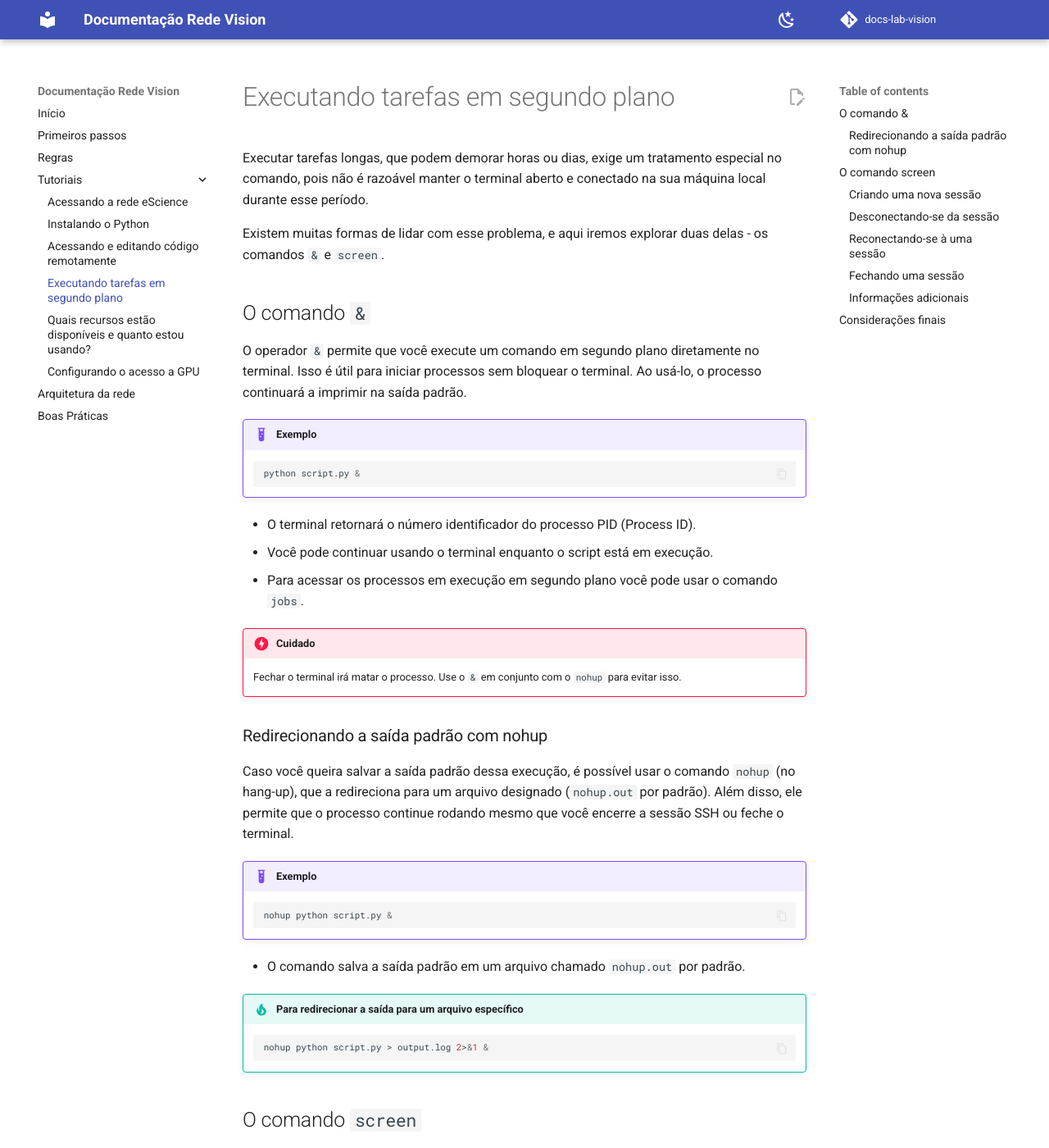
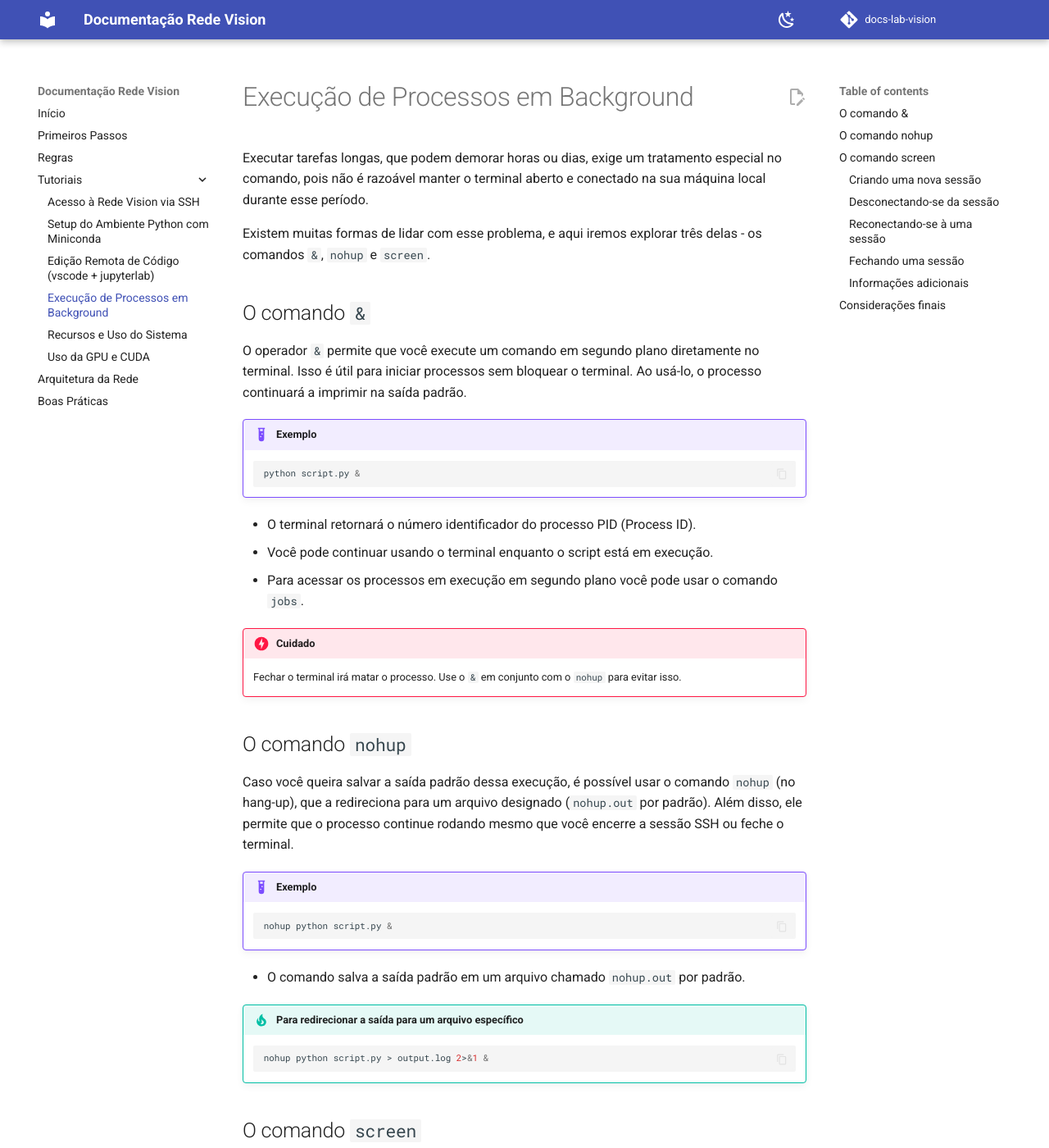
Before and after one commit to arturandre/docs-lab-vision, an MkDocs documentation site: the page built from docs/tutorials/running-jobs.md, in a window 1280 px wide and 1400 px high. Shown: the whole window at 82% size. Built offline with MkDocs 1.6.1 and Material for MkDocs 9.7.7, drawn with Linux system fonts in a browser that asks for light colours; comment, search, counter and statistics services are not loaded.

Commit message:
more descriptive, concise titles

```diff
--- a/docs/tutorials/running-jobs.md
+++ b/docs/tutorials/running-jobs.md
@@ -1,8 +1,8 @@
-# Executando tarefas em segundo plano
+# Execução de Processos em Background
 
 Executar tarefas longas, que podem demorar horas ou dias, exige um tratamento especial no comando, pois não é razoável manter o terminal aberto e conectado na sua máquina local durante esse período.
 
-Existem muitas formas de lidar com esse problema, e aqui iremos explorar duas delas - os comandos `&` e `screen`.
+Existem muitas formas de lidar com esse problema, e aqui iremos explorar três delas - os comandos `&`, `nohup` e `screen`.
 
 ## O comando `&`
 
@@ -19,7 +19,7 @@ O operador `&` permite que você execute um comando em segundo plano diretamente
 !!! danger "Cuidado"
 	Fechar o terminal irá matar o processo. Use o `&` em conjunto com o `nohup` para evitar isso.
 
-### Redirecionando a saída padrão com nohup
+## O comando `nohup`
 
 Caso você queira salvar a saída padrão dessa execução, é possível usar o comando `nohup` (no hang-up), que a redireciona para um arquivo designado (`nohup.out` por padrão). Além disso, ele permite que o processo continue rodando mesmo que você encerre a sessão SSH ou feche o terminal.
 
--- a/mkdocs.yml
+++ b/mkdocs.yml
@@ -34,17 +34,18 @@ plugins:
 
 nav:
   - Início: index.md
-  - Primeiros passos: getting-started.md
+  - Primeiros Passos: getting-started.md
   - Regras: rules.md
   - Tutoriais:
-    - Acessando a rede eScience: tutorials/access.md
-    - Instalando o Python: tutorials/installing-python.md
-    - Acessando e editando código remotamente: tutorials/editing-code.md
-    - Executando tarefas em segundo plano: tutorials/running-jobs.md
-    - Quais recursos estão disponíveis e quanto estou usando?: tutorials/resources.md
-    - Configurando o acesso a GPU: tutorials/using-gpu.md
-  - Arquitetura da rede: architecture.md
+    - Acesso à Rede Vision via SSH: tutorials/access.md
+    - Setup do Ambiente Python com Miniconda: tutorials/installing-python.md
+    - Edição Remota de Código (vscode + jupyterlab): tutorials/editing-code.md
+    - Execução de Processos em Background: tutorials/running-jobs.md
+    - Recursos e Uso do Sistema: tutorials/resources.md
+    - Uso da GPU e CUDA: tutorials/using-gpu.md
+  - Arquitetura da Rede: architecture.md
   - Boas Práticas: best-practices.md
+
 
 markdown_extensions:
   - admonition
```
Also changed, not shown: docs/tutorials/access.md (+1 -1 lines), docs/tutorials/editing-code.md (+1 -1 lines), docs/tutorials/installing-python.md (+1 -1 lines), docs/tutorials/resources.md (+3 -1 lines).
